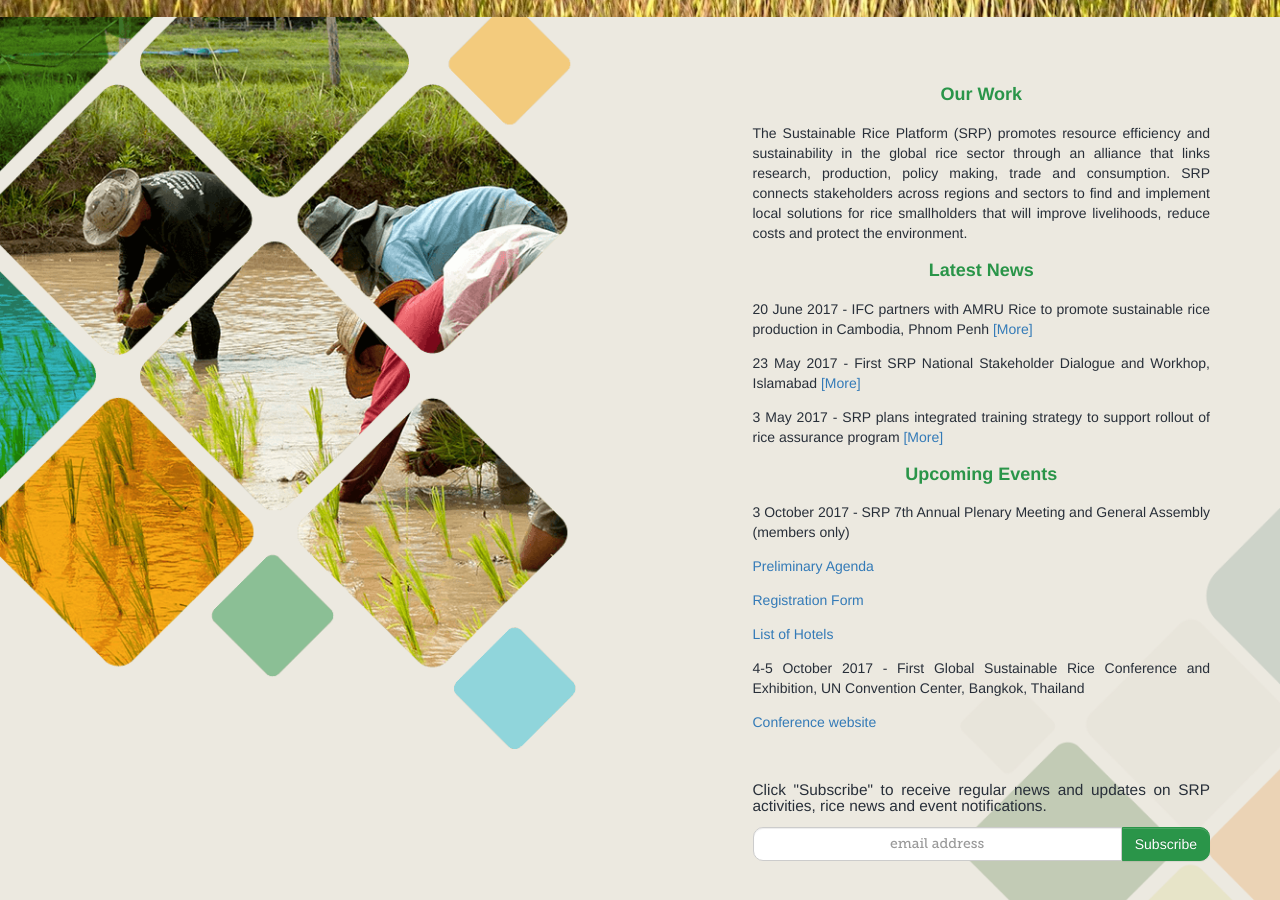
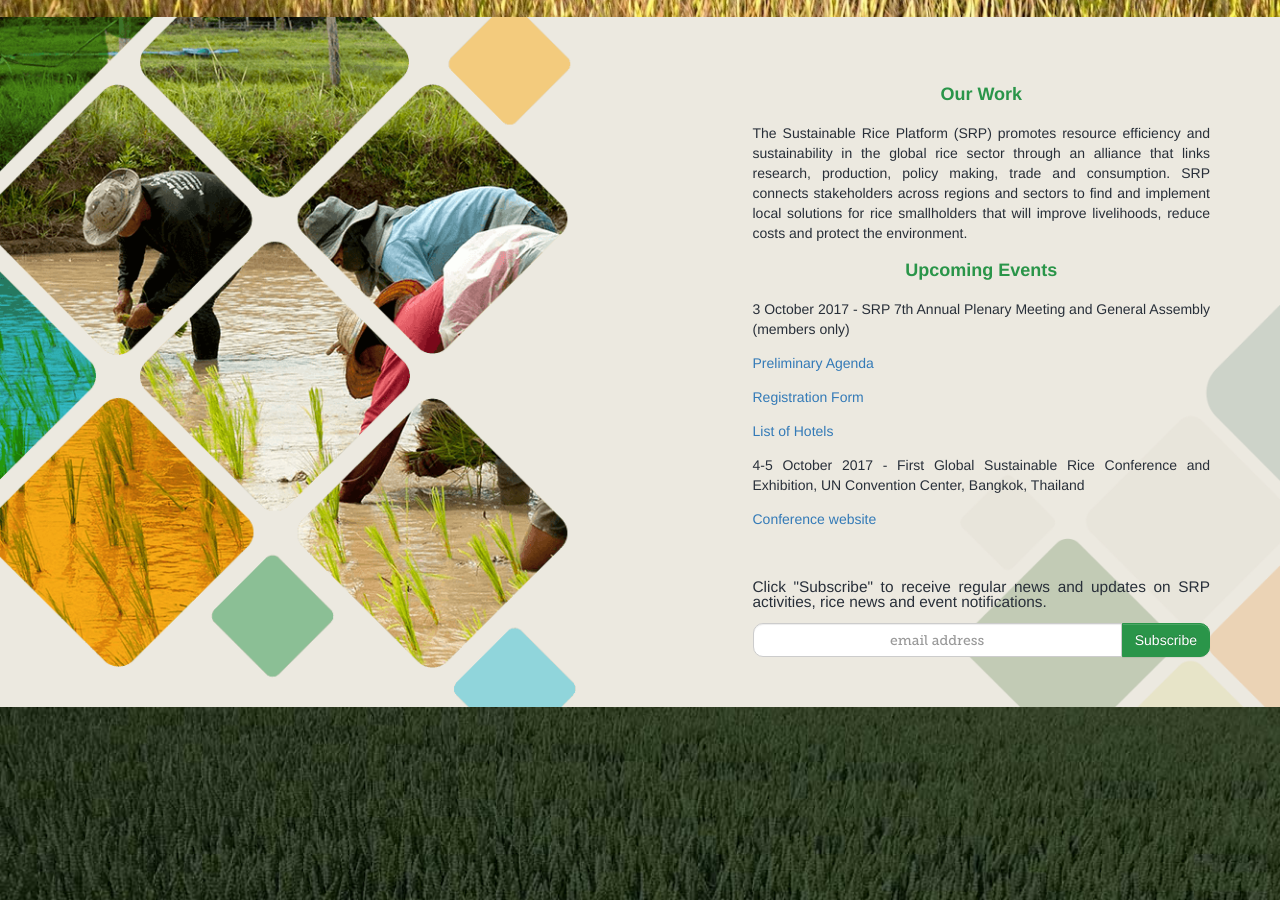
Before and after one commit to sustainablericeplatform/sustainablericeplatform.github.io, a Jekyll site: the page built from index.html, in a window 1280 px wide and 900 px high, scrolled down 394 px. Built offline with Jekyll 4.4.1, drawn with Linux system fonts in a browser that asks for light colours.

Commit message:
Update index.html

```diff
--- a/index.html
+++ b/index.html
@@ -13,11 +13,11 @@
                 <p>Rice plays a critical role in global food and nutritional security, as well as in providing livelihoods for 144 million smallholder farmers in developing countries.</p>-->
                 <h2 class="green">Our Work</h2>
                 <p>The Sustainable Rice Platform (SRP) promotes resource efficiency and sustainability in the global rice sector through an alliance that links research, production, policy making, trade and consumption. SRP connects stakeholders across regions and sectors to find and implement local solutions for rice smallholders that will improve livelihoods, reduce costs and protect the environment.</p>
-                <h2 class="green">Latest News</h2>
+                <!--<h2 class="green">Latest News</h2>
                 <p>20 June 2017 - IFC partners with AMRU Rice to promote sustainable rice production in Cambodia, Phnom Penh <a href="http://www.finchannel.com/business/65833-ifc-partners-with-amru-rice-to-promote-sustainable-rice-production-in-cambodia" target="_blank">[More]</a></p>
                 <p>23 May 2017 - First SRP National Stakeholder Dialogue and Workhop, Islamabad <a href="http://www.wwfpak.org/newsroom/23517_sustainablerice.php" target="_blank">[More]</a></p>
                 <p>3 May 2017 - SRP plans integrated training strategy to support rollout of rice assurance program <a href="http://news.irri.org/2017/05/sustainable-rice-platform-plans.html" target="_blank">[More]</a></p>
-                <!--<p><a href="http://web.unep.org/asiapacific/thai-government-promotes-low-emission-rice-farming" target="_blank">Climate-smart sustainable rice to be adopted by Thai farmers</a></p>
+                <p><a href="http://web.unep.org/asiapacific/thai-government-promotes-low-emission-rice-farming" target="_blank">Climate-smart sustainable rice to be adopted by Thai farmers</a></p>
                 <p><a href="http://www.fao.org/news/story/en/item/854617/icode/" target="_blank">IRRI and FAO step up joint efforts to globally bolster sustainable rice production</a></p>
                 <p><a href="http://www.globalgap.org/uk_en/media-events/news/articles/Sustainable-Rice-Platform-and-GLOBALG.A.P.-Work-Together-Towards-Good-Agricultural-Practices-in-Rice-Production/" target="_blank">Sustainable Rice Platform and GLOBALG.A.P. work together towards good agricultural practices in rice production</a></p>
                 <p><a href="http://www.fertilizer.org/En/Media/IFA_s_Expert_Blog/En/Media/IFA_Expert_Blog.aspx" target="_blank">Dr Wyn Ellis speaks to IFA about the world's first impact-based 'standard' for sustainable rice cultivation</a></p>
@@ -58,16 +58,16 @@
         </div>
     </div>
 </section>
-<!-- <section class="avp-video">
+<section class="avp-video">
 <div class="play-button-container">
 <div class="container">
 <div class="row">
 <div class="col-md-6 col-md-offset-3">
 <div class="video-embed">
-<iframe width="560" height="315" src="https://youtu.be/xYH3nFZhvSA" frameborder="0" allowfullscreen></iframe>
+<iframe width="560" height="315" src="https://youtu.be/Mc2RkgyoXLI" frameborder="0" allowfullscreen></iframe>
 </div>
 </div>
 </div>
 </div>
 </div>
-</section>-->
+</section>
```
